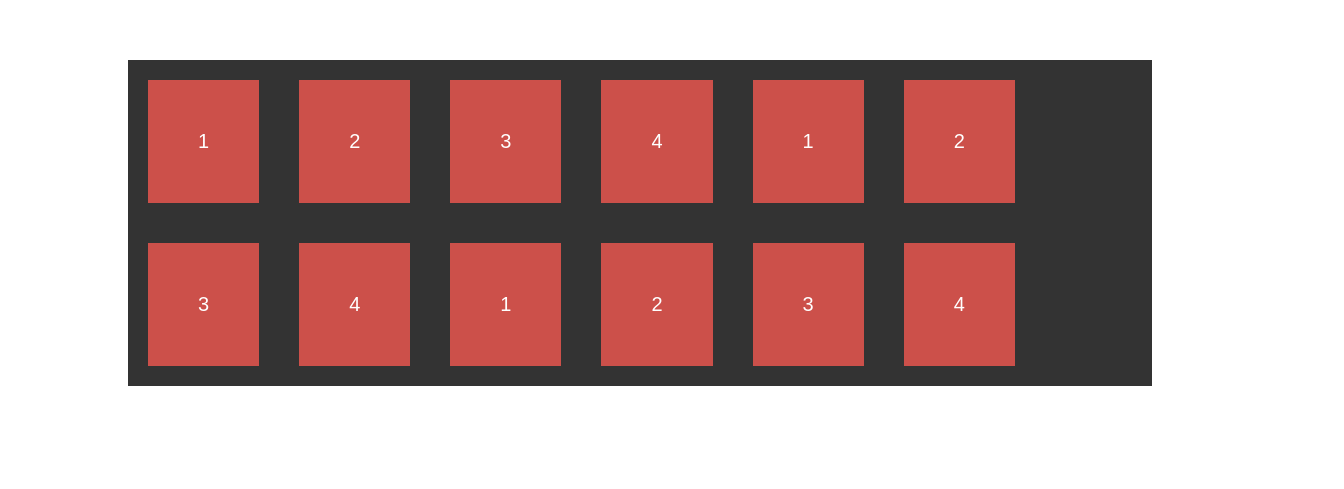
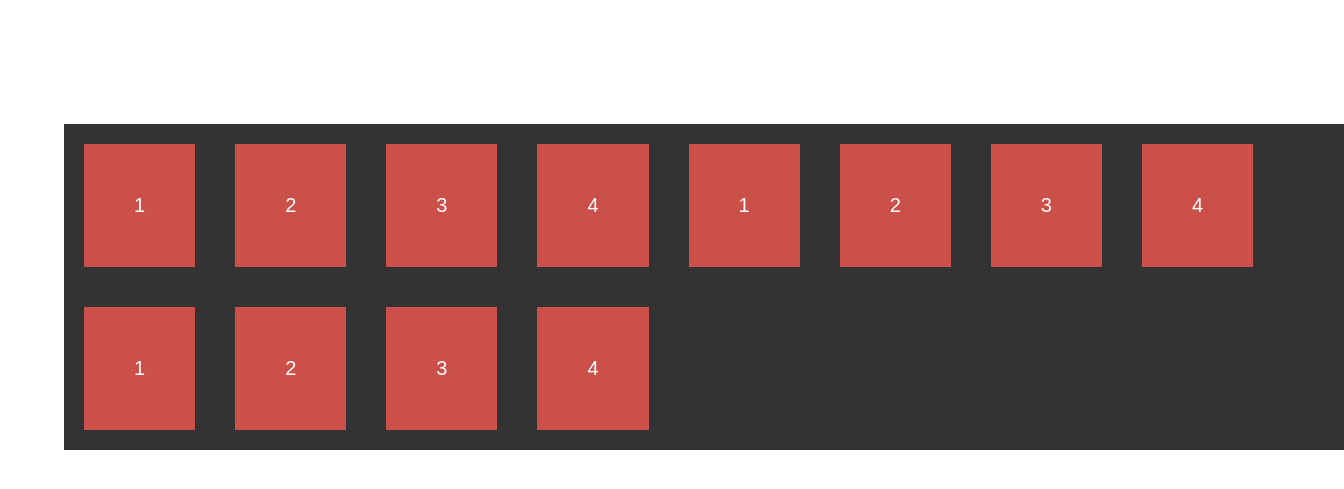
Before and after one commit to Cole-Campbell/cole-campbell.github.io, a plain HTML site: page index.html in a window 1280 px wide. Shown: the part 177-666 px from the top of the page, 1344 px wide, since content can reach past the window. Drawn offline with Linux system fonts and the light colour scheme.

Commit message:
Changing the margin of the wrapper

```diff
--- a/style.css
+++ b/style.css
@@ -24,8 +24,9 @@ p {
   align-items: flex-start; }
 
 #wrapper{
-  width: 80%;
+  width: 100%;
   position: absolute;
+  margin: 5%;
   top: 50%;
   left: 50%;
   transform: translate(-50%,-50%);
```
